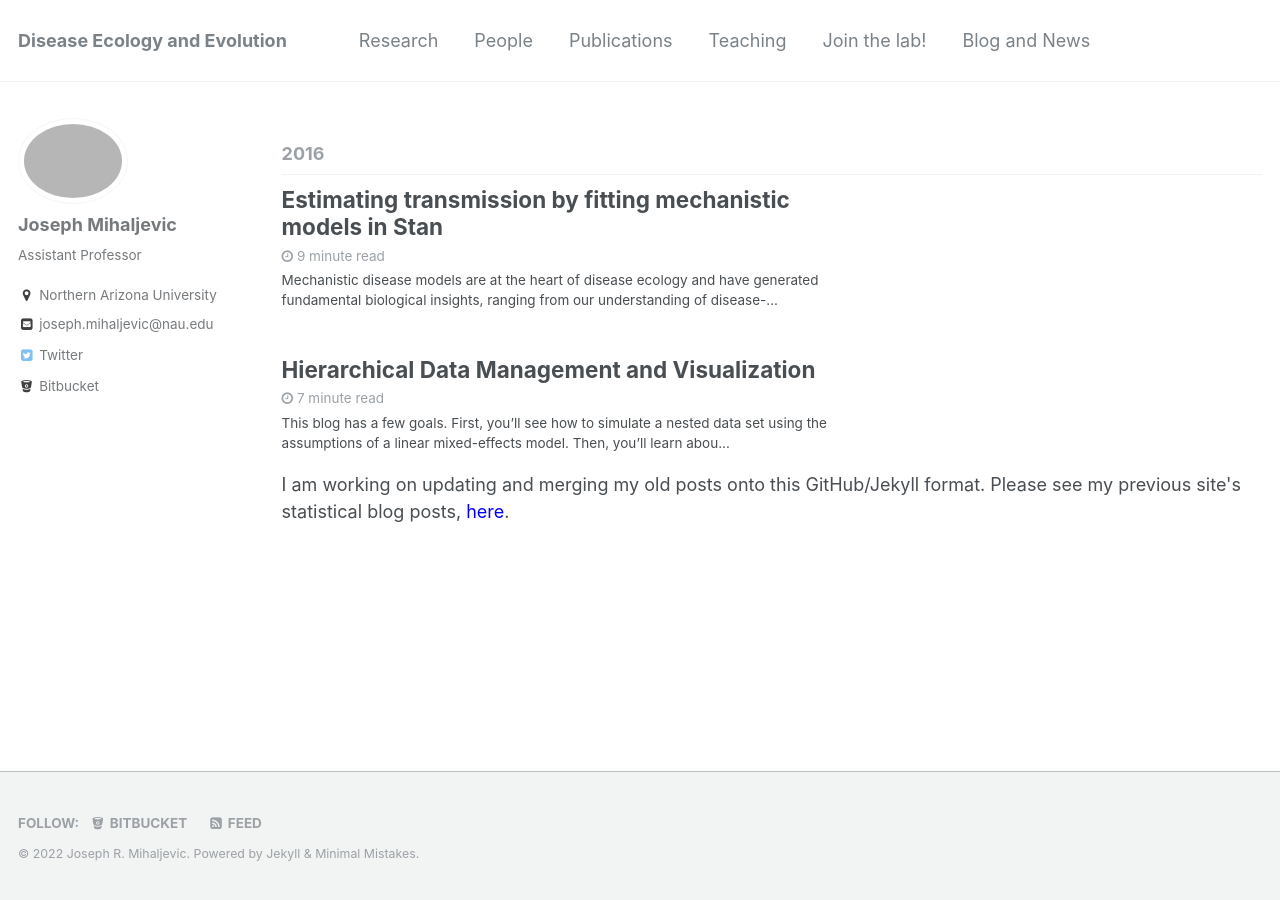
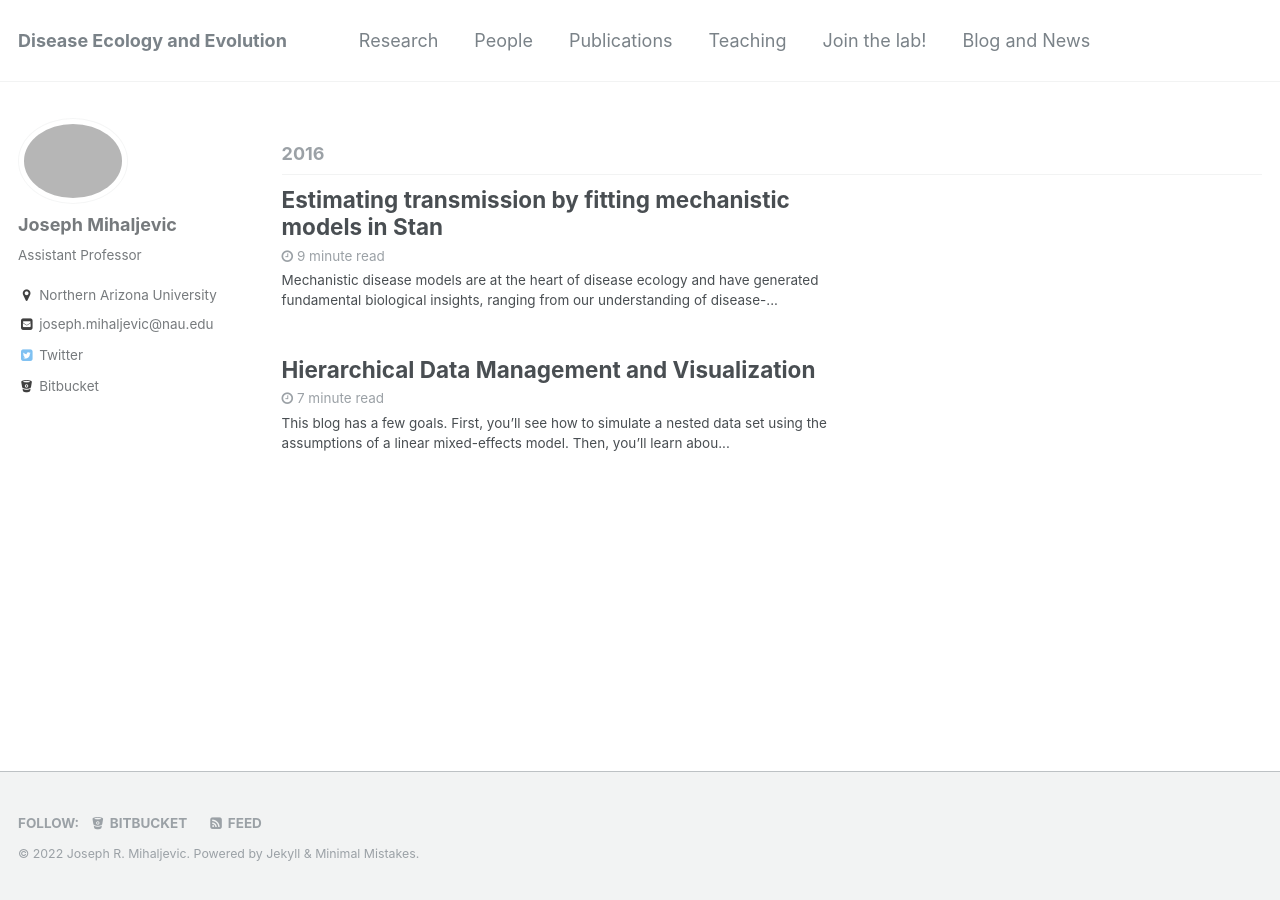
Before and after one commit to jrmihalj/jrmihalj.github.io, a Jekyll site: the page built from _pages/blog.html, in a window 1280 px wide. Built offline with Jekyll 4.4.1, drawn with Linux system fonts in a browser that asks for light colours.

Commit message:
remove broken link

```diff
--- a/_pages/blog.html
+++ b/_pages/blog.html
@@ -18,6 +18,3 @@ permalink: /blog/
   {% endif %}
   {% include archive-single.html %}
 {% endfor %}
-
-<p>I am working on updating and merging my old posts onto this GitHub/Jekyll format.
-Please see my previous site's statistical blog posts, <a href=https://sites.google.com/site/jrmihaljevic/statistics><font color="#0000FF">here</font></a>.</p>
```
